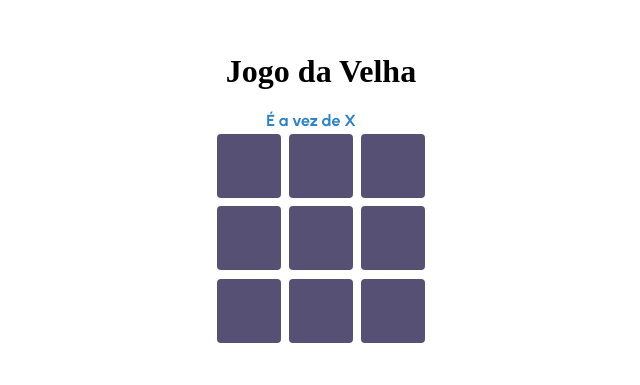
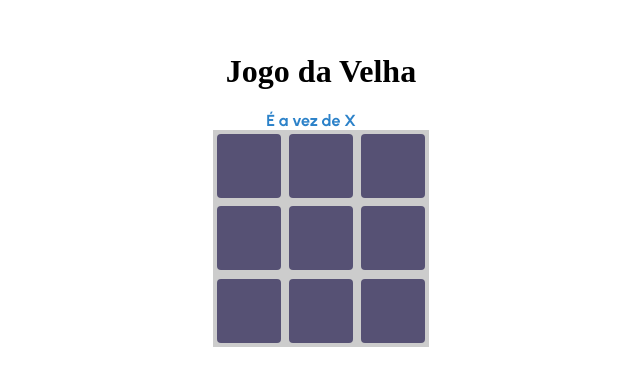
Before and after one commit to RyanMatheusNeto/prova_2023, a React (Create React App) app: page / in a window 1280 px wide. Shown: the part 211-596 px from the top of the page, without its empty margins (319-959 px from the left). Built offline with nearby package versions, Linux system fonts and the light colour scheme; no server answers.

Commit message:
começar implementação do socket-io

```diff
--- a/package.json
+++ b/package.json
@@ -1,5 +1,5 @@
 {
-  "name": "jOGO DA VELHA",
+  "name": "auctioneer-app",
   "version": "0.1.0",
   "private": true,
   "dependencies": {
--- /dev/null
+++ b/src/components/Board/Estilo/index.tsx
@@ -0,0 +1,12 @@
+import React from "react";
+import "./styles.css";
+export type SquareValue = "X" | "O" | null;
+
+type SquareProps = {
+  value: SquareValue,
+  onSquareClick: () => void,
+}
+
+export function Square({ value, onSquareClick }: SquareProps){
+  return <button className="square" onClick={onSquareClick}>{value}</button>;
+}
--- a/src/components/Board/index.tsx
+++ b/src/components/Board/index.tsx
@@ -1,5 +1,5 @@
 import { useEffect, useState } from 'react';
-import { Square, SquareValue } from "../Estilo/index";
+import { Square, SquareValue } from "../Estilo";
 import styles from './styles.module.css'
 
 export type BoardState = SquareValue[];
@@ -63,7 +63,7 @@ export function Board({isXTurn, squares, onPlay}: BoardProps) {
       );
     }
 
-    rows.push(<div key={i} className="board-row">{cells}</div>);
+    rows.push(<div key={i} className={styles.boardrow}>{cells}</div>);
   }
 
   return(
--- a/src/components/Board/styles.module.css
+++ b/src/components/Board/styles.module.css
@@ -5,7 +5,10 @@
   justify-content: center;
   height: 100vh; /* This assumes that the card should take up the full height of the view */
 }
+.boardrow{
+  background-color: #ccc;
 
+}
 
   .username {
     font-family: 'bold';
--- a/src/components/Estilo/styles.css
+++ b/src/components/Estilo/styles.css
@@ -11,4 +11,5 @@
   padding: 0;
   text-align: center;
   color:#17c6ff;
+  position: static;
 }
--- a/src/pages/Home/styles.module.css
+++ b/src/pages/Home/styles.module.css
@@ -49,9 +49,7 @@ h1 {
   width: 20%;
 }
 
-.input {
-  position: relative;
-}
+
 
 .input label {
   position: absolute;
```
Also changed, not shown: 1 other file (tests, documents, lock files or other folders). Lines whose indentation alone changed are shown as unchanged.
